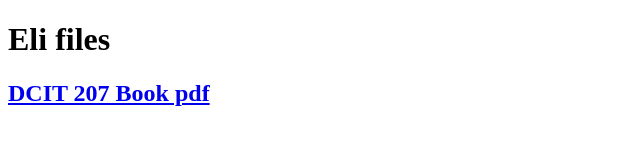
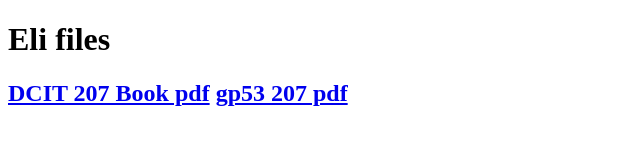
Before and after one commit to eli-bigman/pdf-site, a plain HTML site: page index.html in a window 1280 px wide. Shown: the whole page, without its empty margins (0-640 px from the left). Drawn offline with Linux system fonts and the light colour scheme.

Commit message:
Update index.html

```diff
--- a/index.html
+++ b/index.html
@@ -10,6 +10,7 @@
     <h1>Eli files</h1>
     <h2>
         <a href="./files/DCIT_207_BOOK.pdf" download="DCIT_207_Book.pdf">DCIT 207 Book pdf</a>
+        <a href="./files/gp53.pdf" download="gp52.pdf">gp53 207 pdf</a>
     </h2>
 
 </body>
```
